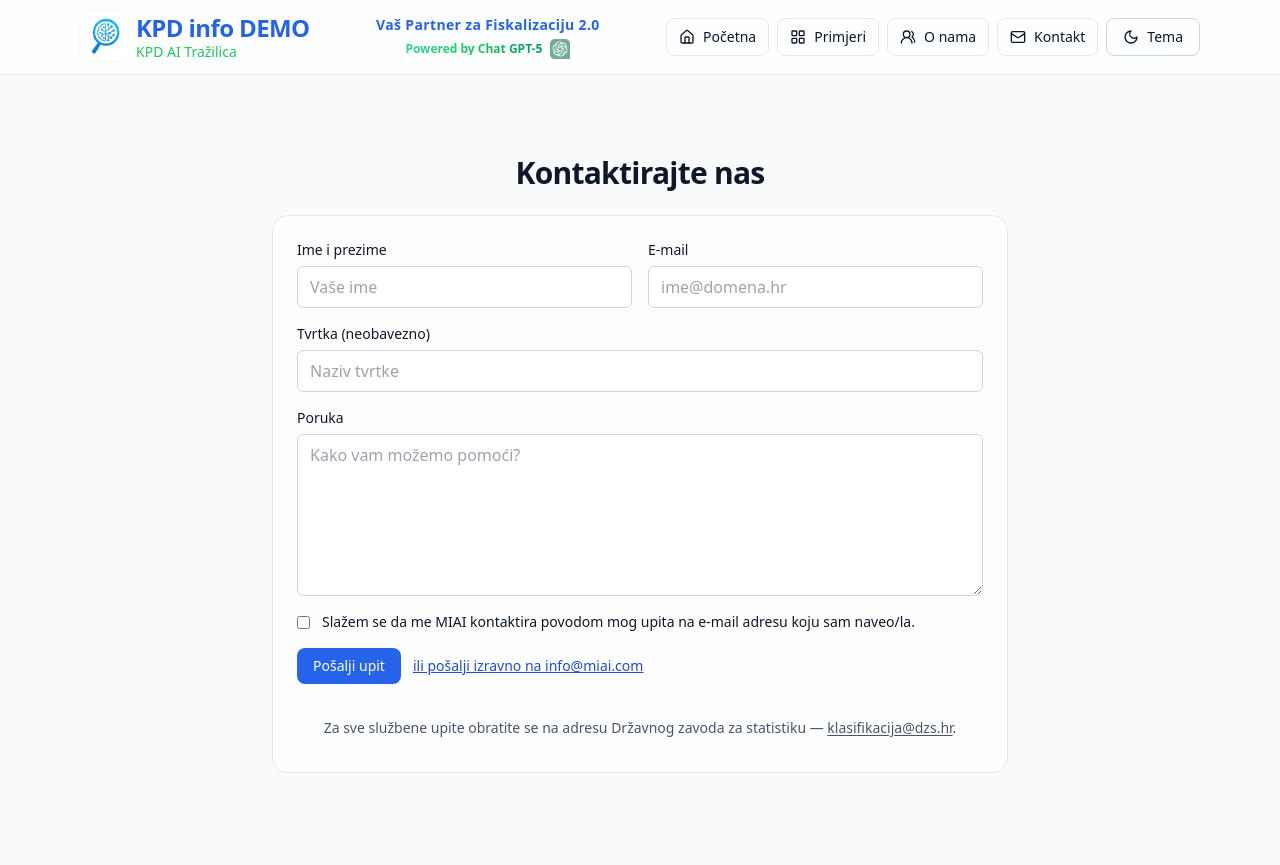
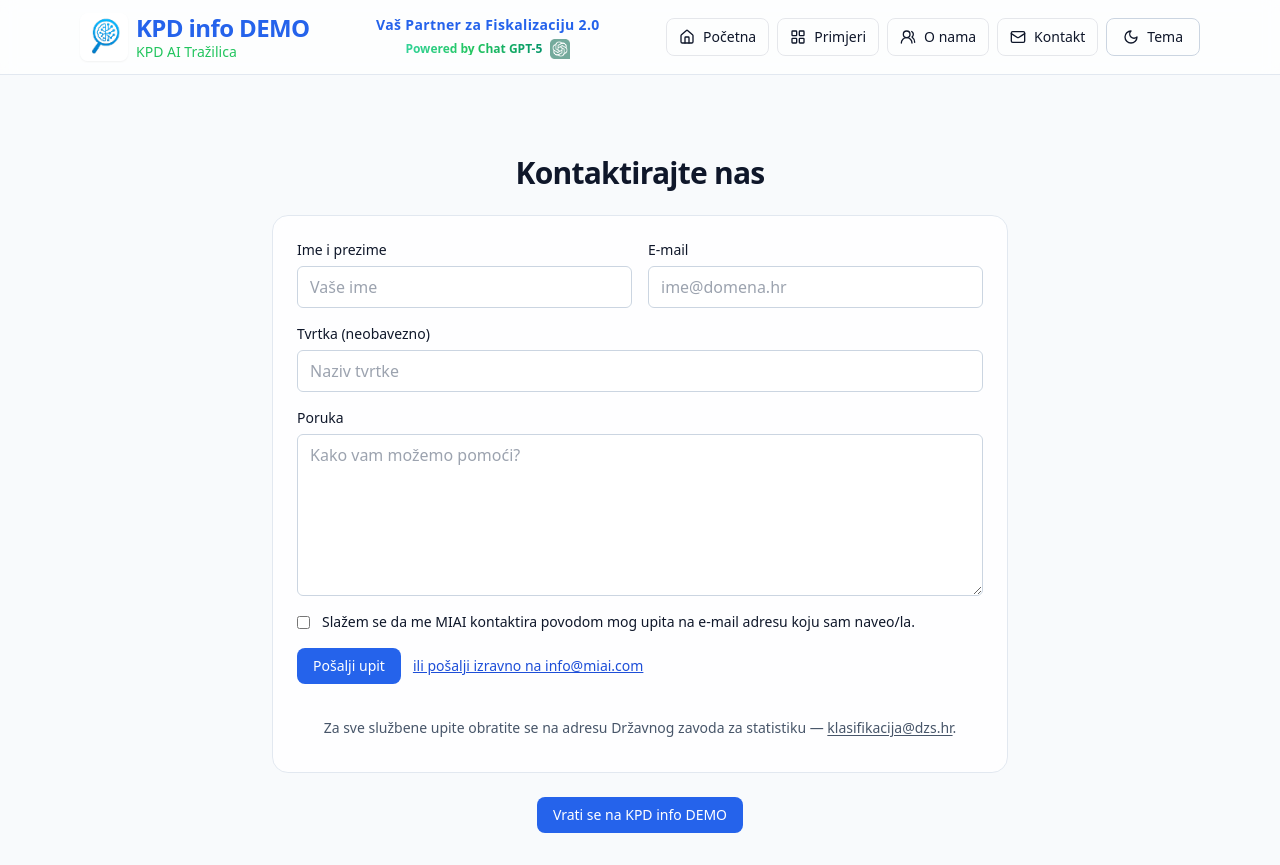
Before and after one commit to Weparche/Webovi, a React (Vite) app: page /kontakt in a window 1280 px wide. Before the commit the page ends 805 px from the top, so only its background shows below. Built offline with nearby package versions, Linux system fonts and the light colour scheme.

Commit message:
kontakt forma

```diff
--- a/src/pages/Kontakt.tsx
+++ b/src/pages/Kontakt.tsx
@@ -137,6 +137,13 @@ export default function Kontakt() {
             </form>
           </CardContent>
         </Card>
+
+        {/* CTA */}
+                <div className="text-center">
+                  <a href="/" className="inline-block">
+                    <Button>Vrati se na KPD info DEMO</Button>
+                  </a>
+                </div>
       </main>
     </div>
   );
```
